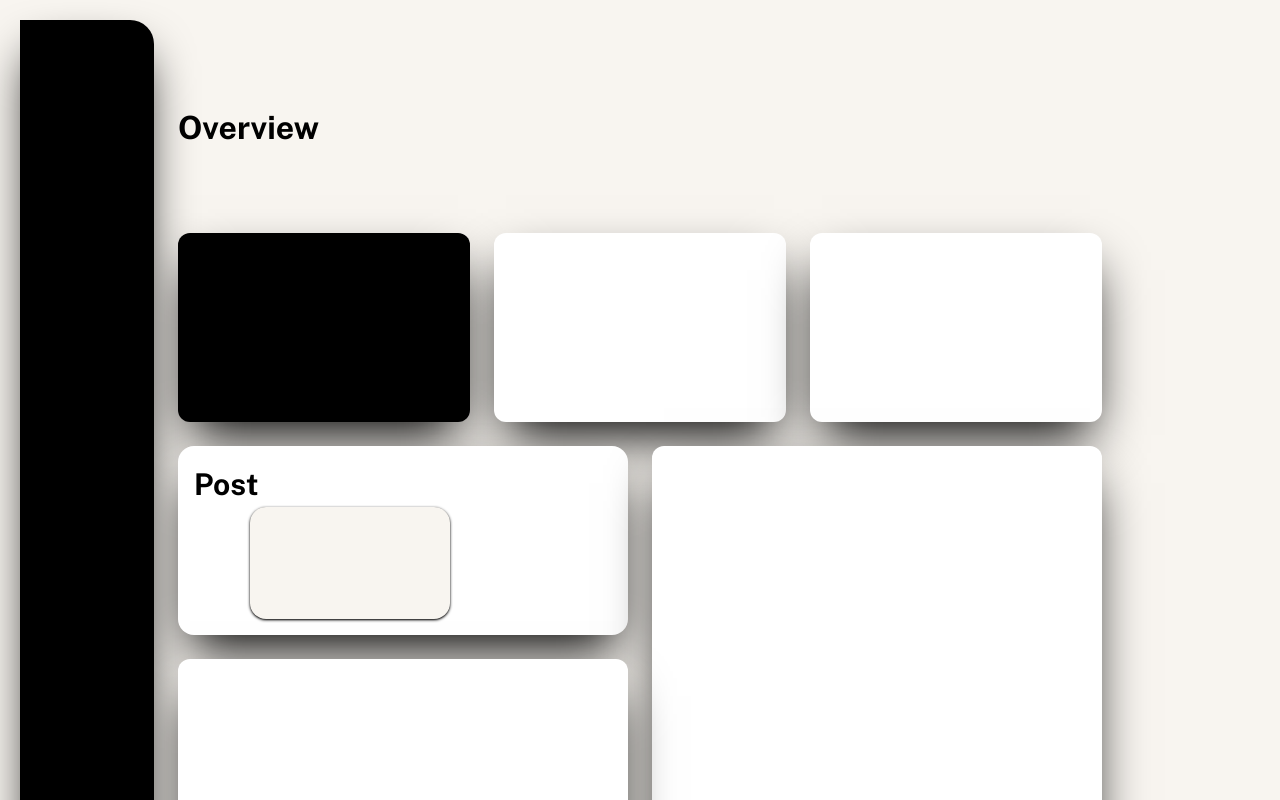
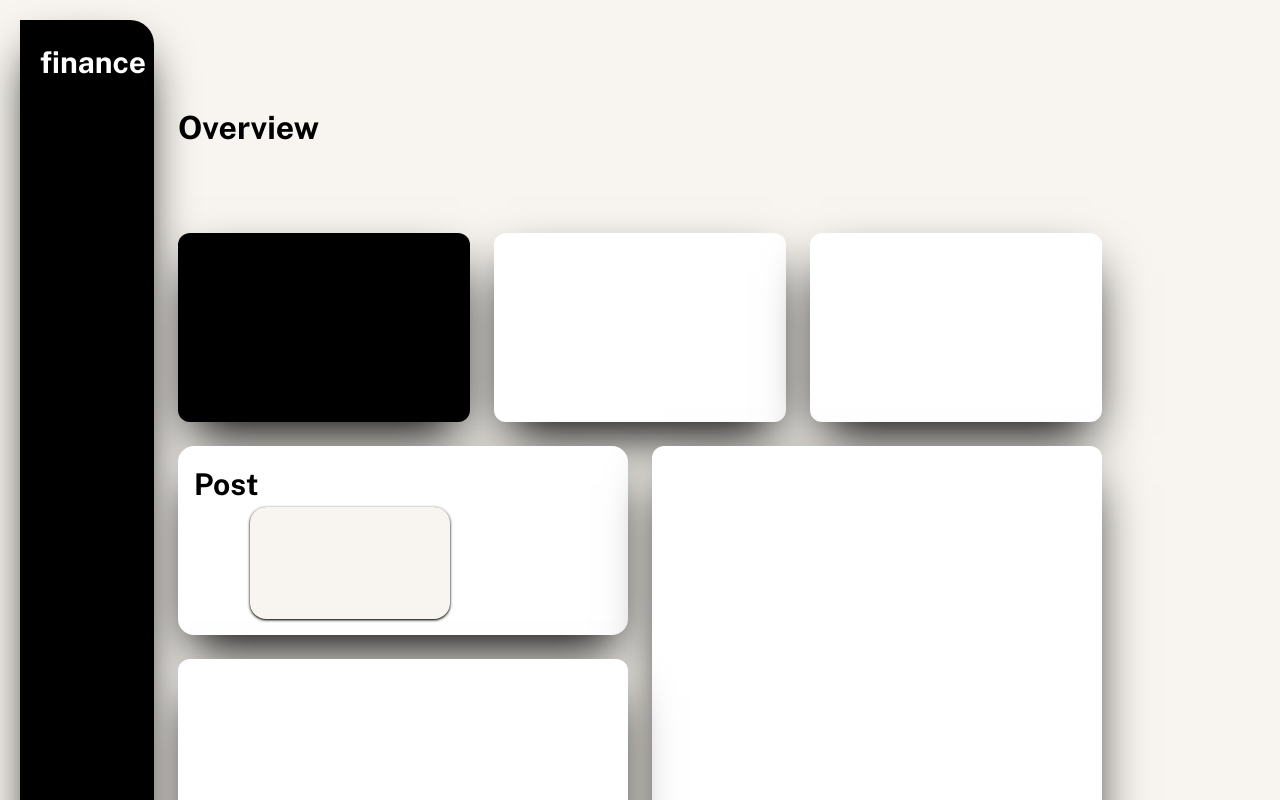
Before and after one commit to Btnagasai/finance, a React (Vite) app: page / in a window 1280 px wide. Shown: the top 800 px of the page. Built offline with nearby package versions, Linux system fonts and the light colour scheme; the HTML template or start-up script is replaced by a standard one.

Commit message:
text change

```diff
--- a/src/Finance.jsx
+++ b/src/Finance.jsx
@@ -5,7 +5,7 @@ return(
         <div className="grid  justify-center items-center h-screen max-w-full m-auto  bg-[#f8f5f0]">
 
             <div className="grid grid-cols-8  grid-rows-4 gap-6 shadow-2xl shadow-black p-5">
-                <div className="row-span-12 rounded-e-3xl bg-black shadow-2xl shadow-black    "></div>
+                <div className="row-span-12 rounded-e-3xl bg-black shadow-2xl shadow-black  text-white text-[30px] pl-5 pt-5 font-bold font-public-sans  "> finance</div>
                 <div className="col-span-6 rounded-xl text-[32px] font-bold font-public-sans pt-5  mt-16">Overview</div>
                 <div className="col-span-2 rounded-xl shadow-2xl shadow-black p-[50px] bg-black"></div>
                 <div className="col-span-2 rounded-xl shadow-2xl shadow-black  bg-white"></div>
```
